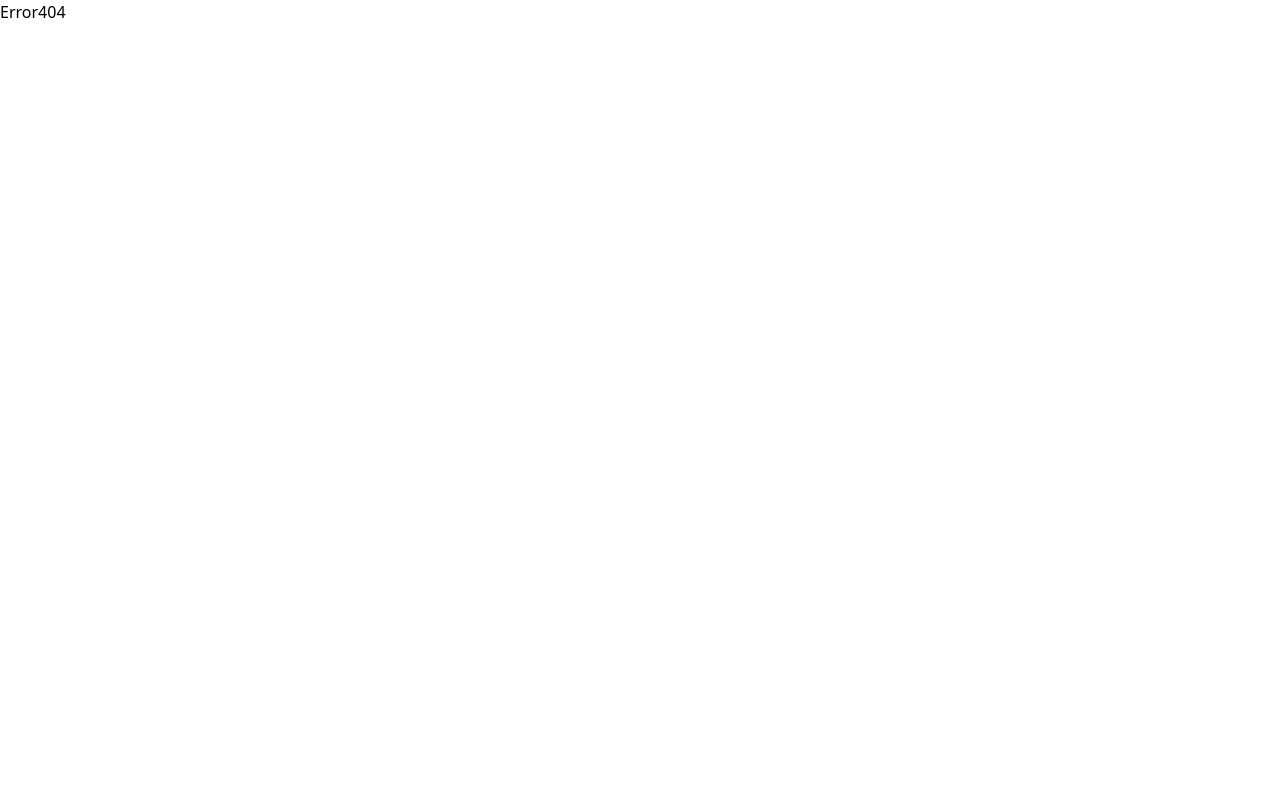
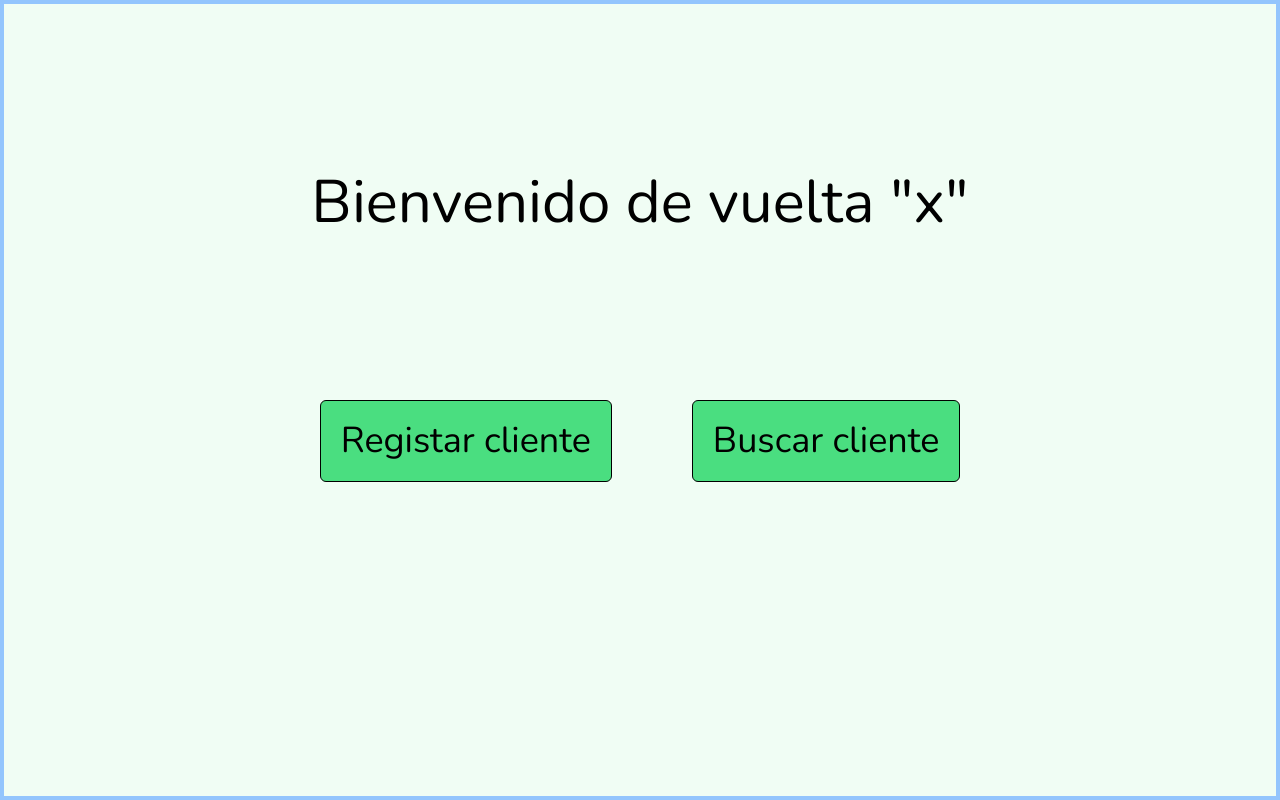
Before and after one commit to No-Country/c-14-19-t-typescript-react, a Next.js app in the folder client/: page /clientstaffpanel in a window 1280 px wide. Before the commit this address had no page. Built offline with nearby package versions, Linux system fonts and the light colour scheme.

Commit message:
ClientStaffPanel

```diff
--- /dev/null
+++ b/client/src/app/clientstaffpanel/page.tsx
@@ -0,0 +1,20 @@
+import React from 'react'
+import Link from 'next/link'
+import { nunito } from '@/fonts/fonts'
+
+const page = () => {
+    return (
+        <div className={`${nunito.className} h-screen flex flex-col items-center border-4 border-blue-300 bg-green-50`}>
+            <div className='h-2/5 tablet:h-2/4 tablet:text-4xl desktop:text-6xl text-3xl flex items-center'>
+                <h2 className=''>Bienvenido de vuelta "x"</h2>
+            </div>
+
+            <div className='flex flex-col tablet:flex-row tablet:gap-14 tablet:gap-20 gap-7 font-light text-center'>
+                <Link className='border rounded-md desktop:text-4xl desktop:p-5  border-black text-3xl p-2 bg-green-400' href='/register'>Registar cliente</Link>
+                <Link className='border rounded-md desktop:text-4xl desktop:p-5 border-black text-3xl p-2 bg-green-400' href='/clientsearch'>Buscar cliente</Link>
+            </div>
+        </div>
+    )
+}
+
+export default page
```
